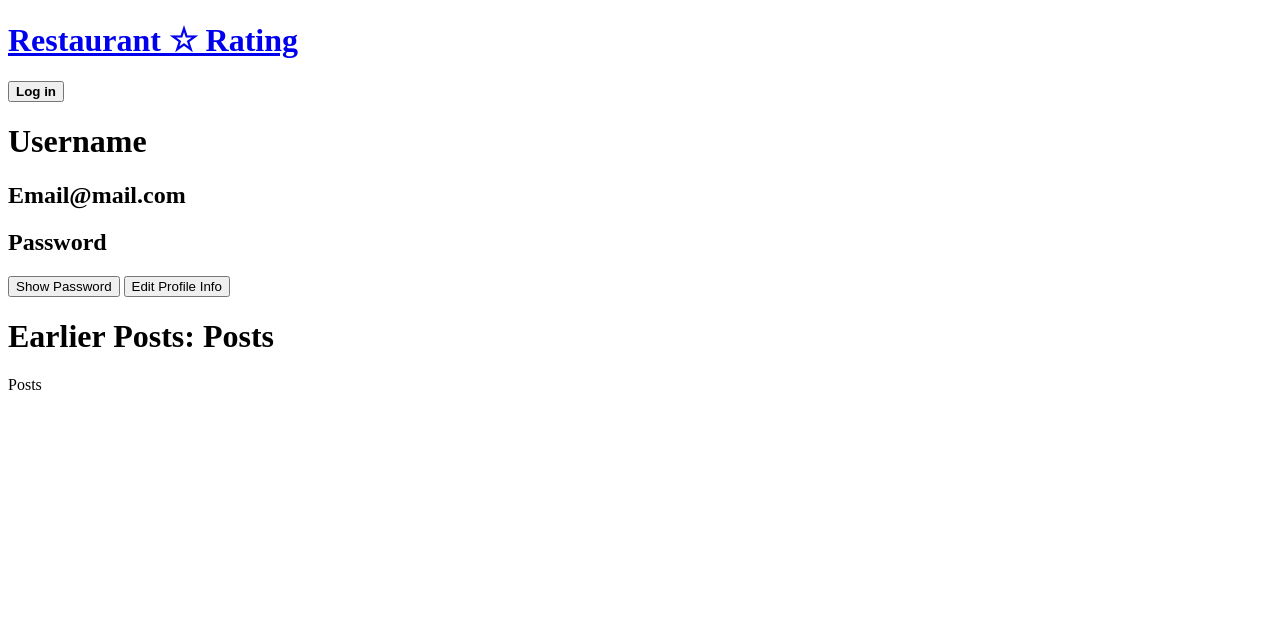
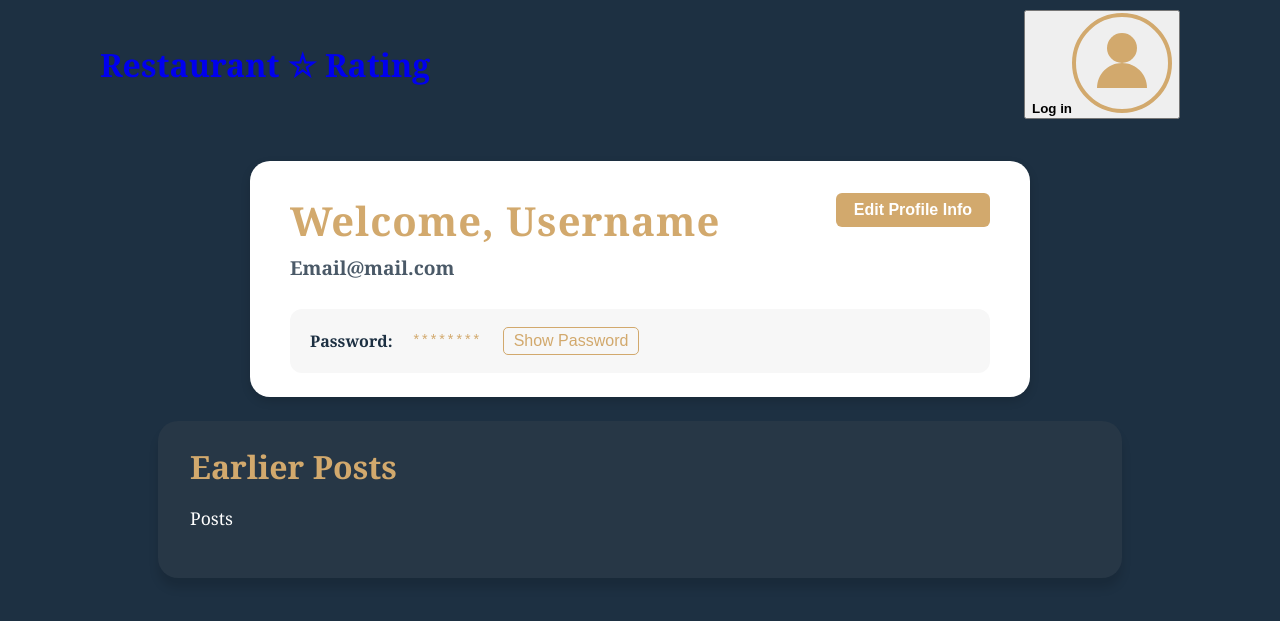
Before and after one commit to VirreT/senior-project, a website: page website/html/profile.html in a window 1280 px wide. Drawn offline with Linux system fonts and the light colour scheme; a web font is replaced by a local one.

Commit message:
added profile page, working on working login with jwt token.

```diff
--- a/server.js
+++ b/server.js
@@ -40,9 +40,6 @@ app.use("/api/accounts", accountRoutes);
 app.use("/api/posts", postRoutes);
 app.use("/api/comments", commentRoutes);
 
-app.get('/profile.html', (req, res) => {
-    res.sendFile(path.join(__dirname, 'website/html/profile.html'));
-});
 
 // server start
 app.listen(PORT, () => console.log(`App listening on port ${PORT}`));
--- a/website/css/postSiteStyle.css
+++ b/website/css/postSiteStyle.css
@@ -38,7 +38,7 @@ main{
     flex-direction: column;
     width: 75%;
     margin: 20px auto;
-    background-color: #1d3042;
+    background-color: #273746;
     padding: 20px;
     border-radius: 8px;
     box-shadow: 3px 10px 20px rgba(0, 0, 0, 0.2);
--- a/website/css/profileStyle.css
+++ b/website/css/profileStyle.css
@@ -0,0 +1,181 @@
+@import url('https://fonts.googleapis.com/css2?family=DM+Serif+Text:ital@0;1&display=swap');
+@import url('https://fonts.googleapis.com/css2?family=Markazi+Text:wght@400..700&display=swap');
+
+body, html {
+    min-height: 100%;
+    background-color: #1d3042;
+    color: #d2a96d;
+    font-family: 'Markazi Text', Georgia, 'Times New Roman', Times, serif;
+    margin: 0;
+    padding: 0;
+}
+
+header {
+    display: flex;
+    align-items: center;
+    justify-content: space-between;
+    padding: 10px 100px;
+}
+
+#logo a {
+    text-decoration: none;
+}
+
+h1 {
+    font-family: "DM Serif Text", Georgia, 'Times New Roman', Times, serif;
+    margin: 0;
+}
+
+h2 {
+    font-family: "Markazi Text", Georgia, 'Times New Roman', Times, serif;
+    margin: 0;
+}
+
+main {
+    display: flex;
+    flex-direction: column;
+    align-items: center;
+    width: 100vw;
+    margin: 0 auto;
+}
+
+#profileContainer {
+    background-color: #fff;
+    color: #1d3042;
+    border-radius: 20px;
+    box-shadow: 0 4px 10px rgba(0,0,0,0.15);
+    padding: 32px 40px 24px 40px;
+    margin: 32px 0 24px 0;
+    width: 80vw;
+    max-width: 700px;
+    display: flex;
+    flex-direction: column;
+    align-items: center;
+}
+
+#profileHeader {
+    width: 100%;
+    display: flex;
+    justify-content: space-between;
+    align-items: flex-start;
+    margin-bottom: 18px;
+}
+
+#profileUserInfo {
+    display: flex;
+    flex-direction: column;
+    gap: 6px;
+}
+
+#profileUsername {
+    font-size: 2.5em;
+    color: #d2a96d;
+    letter-spacing: 1px;
+}
+
+#profileEmail {
+    font-size: 1.2em;
+    color: #1d3042;
+    opacity: 0.8;
+}
+
+#profileActions {
+    display: flex;
+    flex-direction: column;
+    gap: 10px;
+}
+
+#editProfile {
+    background-color: #d2a96d;
+    color: #fff;
+    border: none;
+    border-radius: 6px;
+    padding: 8px 18px;
+    font-size: 1em;
+    font-weight: bold;
+    cursor: pointer;
+    transition: background 0.2s, color 0.2s;
+}
+#editProfile:hover {
+    background-color: #fff;
+    color: #d2a96d;
+    border: 2px solid #d2a96d;
+}
+
+#profileDetails {
+    width: 100%;
+    margin-top: 10px;
+    background: #f7f7f7;
+    border-radius: 12px;
+    padding: 18px 20px;
+    box-sizing: border-box;
+    display: flex;
+    flex-direction: column;
+    gap: 10px;
+}
+
+.profileDetailRow {
+    display: flex;
+    align-items: center;
+    gap: 12px;
+}
+
+.profileDetailLabel {
+    font-weight: bold;
+    color: #1d3042;
+    min-width: 90px;
+}
+
+.profileDetailValue {
+    font-family: monospace;
+    color: #d2a96d;
+    font-size: 1.1em;
+}
+
+#passwordShow {
+    background: none;
+    border: 1px solid #d2a96d;
+    color: #d2a96d;
+    border-radius: 5px;
+    padding: 4px 10px;
+    cursor: pointer;
+    font-size: 1em;
+    margin-left: 10px;
+    transition: background 0.2s, color 0.2s;
+}
+#passwordShow:hover {
+    background: #d2a96d;
+    color: #fff;
+}
+
+#postsContainer {
+    width: 80vw;
+    max-width: 900px;
+    background: #273746;
+    border-radius: 20px;
+    margin: 0 auto 40px auto;
+    box-shadow: 0 10px 10px rgba(0,0,0,0.13);
+    padding: 24px 32px 32px 32px;
+}
+
+#postsHeader h1 {
+    color: #d2a96d;
+    font-size: 2em;
+    margin-bottom: 18px;
+}
+
+#posts {
+    color: #fff;
+    font-size: 1.1em;
+    min-height: 40px;
+}
+
+@media (max-width: 900px) {
+    #profileContainer, #postsContainer {
+        width: 95vw;
+        padding: 16px 6vw;
+    }
+    main {
+        width: 100vw;
+    }
+}
--- a/website/html/profile.html
+++ b/website/html/profile.html
@@ -8,27 +8,39 @@
 </head>
 <body>
     <header>
-        <div id="logo"><a href="./index.html"><h1>Restaurant ☆ Rating</h1></div></a>
-        <button id="loginButton"><strong>Log in</strong></button>
+        <div id="logo"><a href="./index.html"><h1>Restaurant ☆ Rating</h1></a></div>
+        <button id="loginButton"><strong>Log in</strong><svg id="profileIcon" width="100" height="100" viewBox="0 0 100 100" xmlns="http://www.w3.org/2000/svg" fill="#d2a96d">
+    <circle cx="50" cy="50" r="48" stroke="#d2a96d" stroke-width="4" fill="none" />
+    <circle cx="50" cy="35" r="15" fill="#d2a96d" />
+    <path d="M25 75c0-13.8 11.2-25 25-25s25 11.2 25 25" fill="#d2a96d" />
+  </svg></button>
         <script src="../scripts/event/loginBox.js" defer></script>
     </header>
+    <main>
         <div id="profileContainer">
             <div id="profileHeader">
-                <h1>Username</h1>
-                <div id="profileInformation">
-                    <h2>Email@mail.com</h2>
-                    <h2>Password</h2> <button id="passowrdShow">Show Password</button>
+                <div id="profileUserInfo">
+                    <h1 id="profileUsername">Welcome, Username</h1>
+                    <h2 id="profileEmail">Email@mail.com</h2>
+                </div>
+                <div id="profileActions">
                     <button id="editProfile">Edit Profile Info</button>
                 </div>
             </div>
+            <div id="profileDetails">
+                <div class="profileDetailRow">
+                    <span class="profileDetailLabel">Password:</span>
+                    <span class="profileDetailValue">********</span>
+                    <button id="passwordShow">Show Password</button>
+                </div>
+            </div>
         </div>
-
         <div id="postsContainer">
             <div id="postsHeader">
-                <h1>Earlier Posts: Posts</h1>
-                <div id="posts">Posts</div>
+                <h1>Earlier Posts</h1>
             </div>
-
+            <div id="posts">Posts</div>
         </div>
+    </main>
 </body>
 </html>
```
Also changed, not shown: website/html/index.html (+5 -1 lines), website/html/posts.html (+7 -3 lines), website/scripts/link/link.js (+1 -13 lines), website/scripts/visual/loginButtonUI.js (added).
